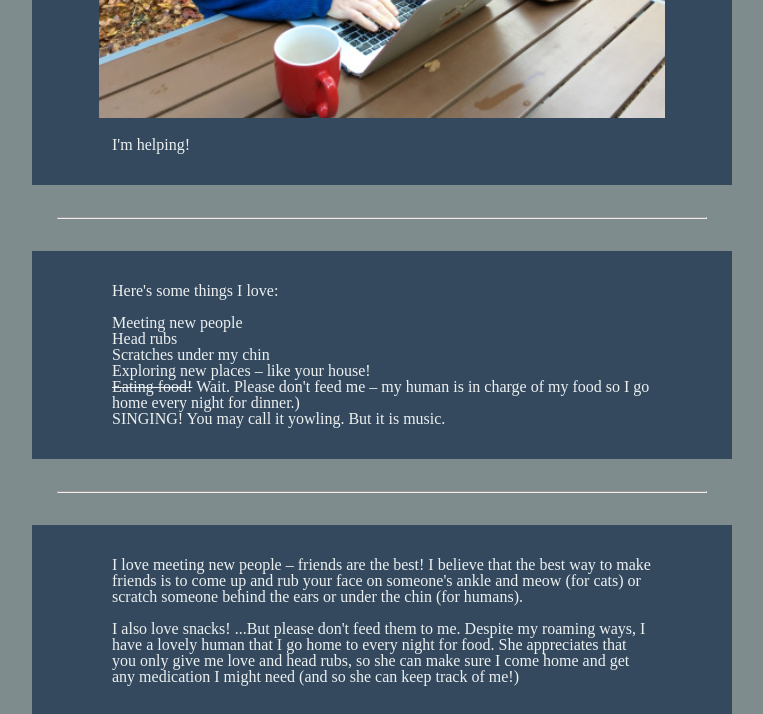
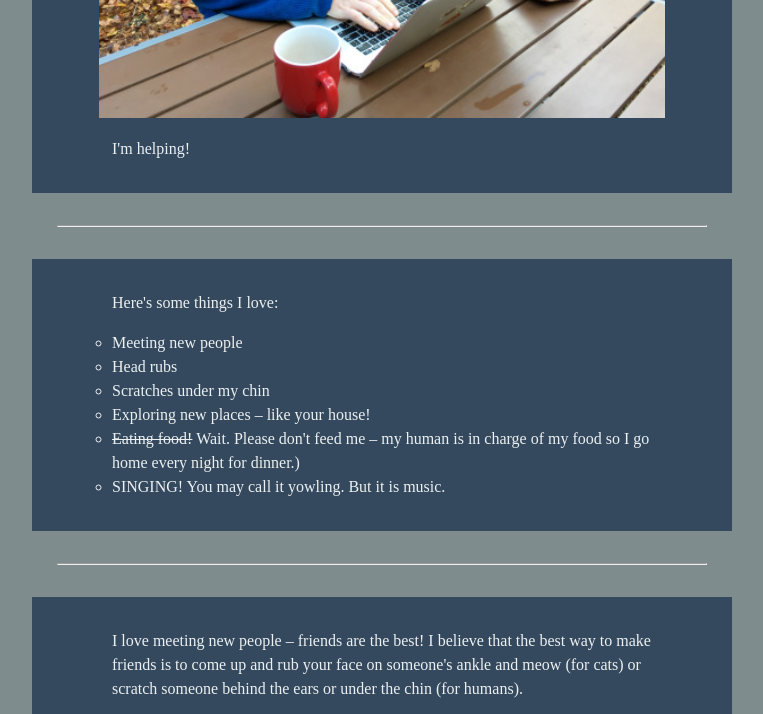
Before and after one commit to hashtagpink/hashtagpink.github.io, a plain HTML site: page unit_8/index.html in a window 1280 px wide. Shown: the part 660-1374 px from the top of the page, without its empty margins (258-1021 px from the left). Drawn offline with Linux system fonts and the light colour scheme; a web font is replaced by a local one.

Commit message:
Reset fixes 1
Line-height, adding circles back to bulleted lists.

```diff
--- a/unit_8/css/style.css
+++ b/unit_8/css/style.css
@@ -37,6 +37,11 @@ p, ul {
 	color: #ecf0f1;
 	margin: 1em;
 	font-size: 1em;
+	line-height: 1.5em;
+}
+
+ul {
+    list-style-type: circle;
 }
 
 img {
```
